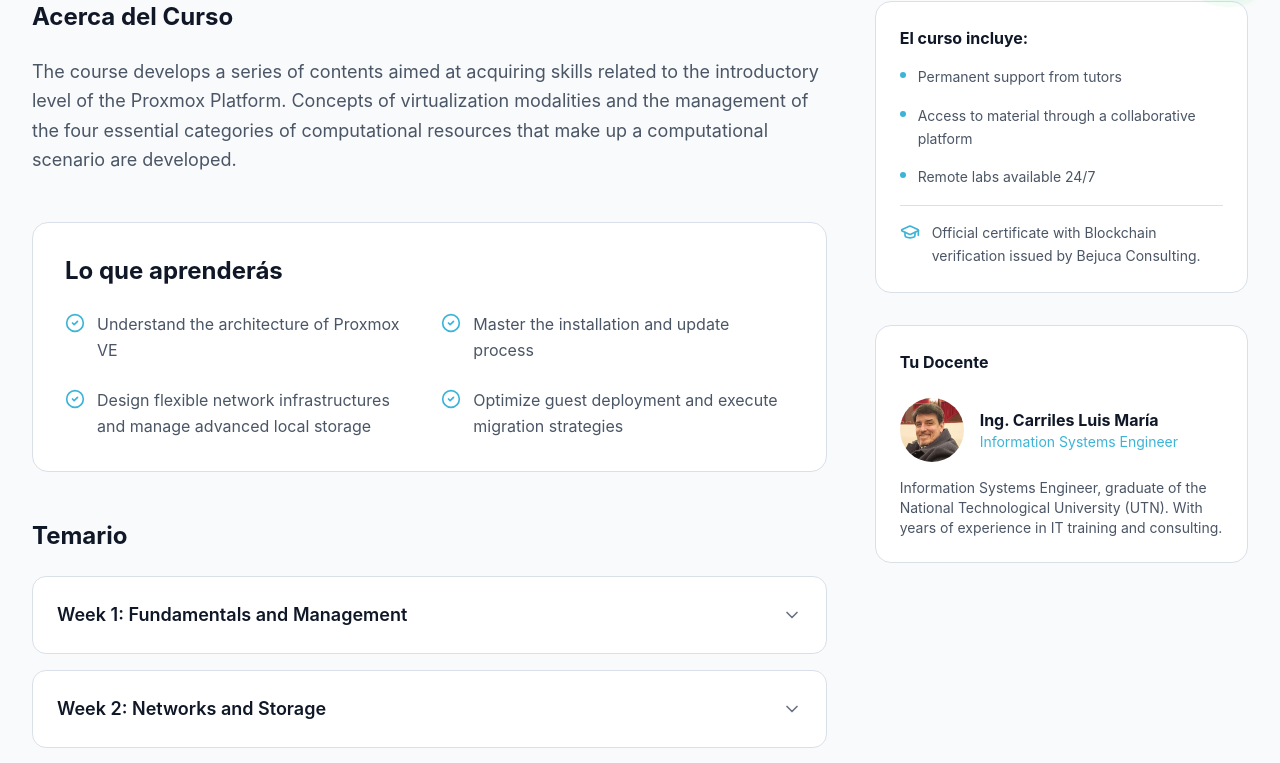
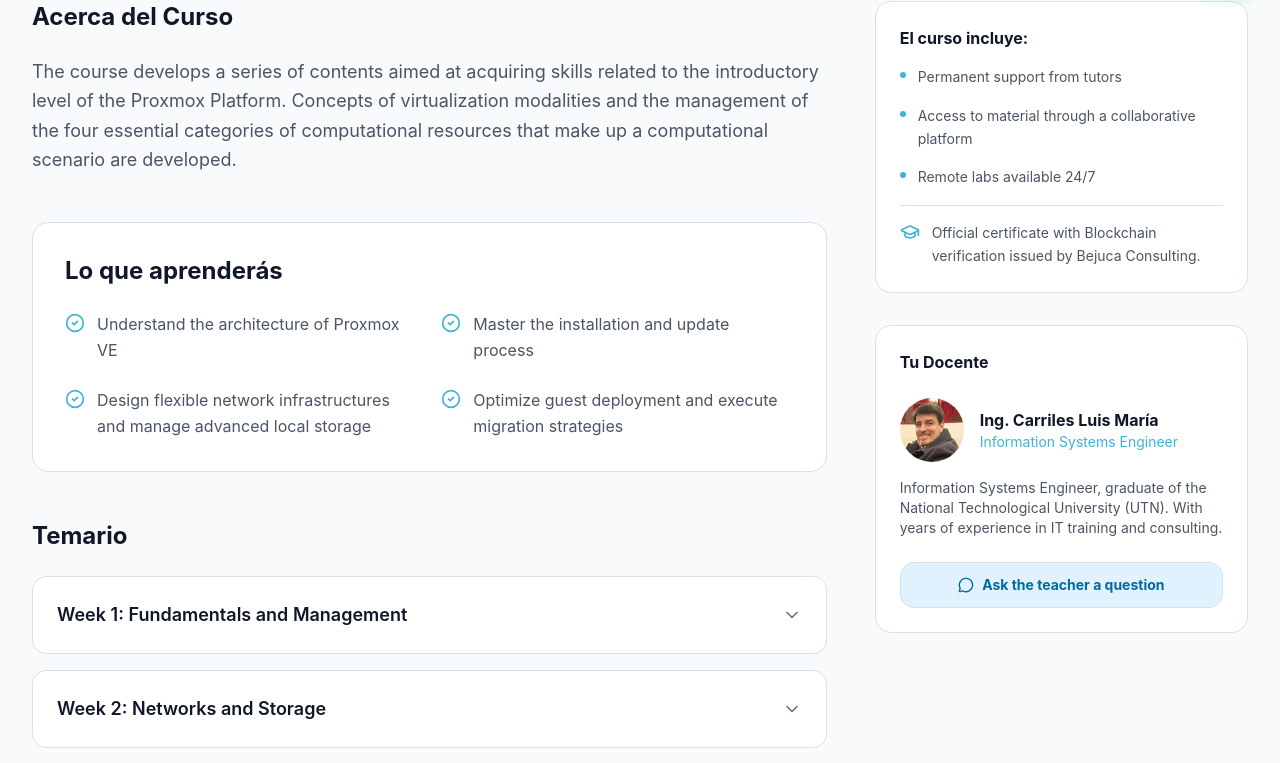
Before and after one commit to JuanCarriles/bejuca-next, a Next.js app: page /en/cursos/proxmox-inicial in a window 1280 px wide. Shown: the part 791-1554 px from the top of the page. Built offline with nearby package versions, Linux system fonts and the light colour scheme.

Commit message:
Agregue la posibilidad de contactar con cada profesor para cada curso

```diff
--- a/messages/en.json
+++ b/messages/en.json
@@ -157,6 +157,7 @@
     "emailNotification": "Once payment is completed, you will automatically receive an email with instructions and course access.",
     "transferBank": "Direct Bank Transfer (Argentina)",
     "transferDiscount": "{discount}% OFF",
-    "coordinateWhatsapp": "Coordinate via WhatsApp"
+    "coordinateWhatsapp": "Coordinate via WhatsApp",
+    "consultTeacher": "Ask the teacher a question"
   }
 }
--- a/messages/es.json
+++ b/messages/es.json
@@ -157,6 +157,7 @@
     "emailNotification": "Una vez realizado el pago, recibirás automáticamente un correo con todas las instrucciones y el acceso al curso.",
     "transferBank": "Transferencia (Argentina)",
     "transferDiscount": "Descuento del {discount}%",
-    "coordinateWhatsapp": "Coordinar por WhatsApp"
+    "coordinateWhatsapp": "Coordinar por WhatsApp",
+    "consultTeacher": "Consultar dudas al docente"
   }
 }
--- a/public/data/courses.json
+++ b/public/data/courses.json
@@ -32,9 +32,9 @@
             "en": "4 Weeks"
         },
         "totalHours": 16,
-        "priceARS": 175000,
-        "priceUSD": 110,
-        "priceTransferARS": 150000,
+        "priceARS": 250000,
+        "priceUSD": 175,
+        "priceTransferARS": 225000,
         "prerequisites": [
             {
                 "es": "Conocimientos en sistemas operativos y redes.",
@@ -182,7 +182,8 @@
                 "en": "Information Systems Engineer, graduate of the National Technological University (UTN). With years of experience in IT training and consulting."
             },
             "photo": "/images/team/luis.jpg",
-            "email": "informes@bejuca.com.ar"
+            "email": "informes@bejuca.com.ar",
+            "phone": "+5493816047152"
         },
         "certificate": {
             "es": "Certificado oficial con verificación Blockchain emitido por Bejuca Consulting.",
--- a/src/components/EnrollmentPage.tsx
+++ b/src/components/EnrollmentPage.tsx
@@ -10,6 +10,7 @@
 import { useTheme } from "@/context/ThemeContext";
 import { Loader2, ArrowLeft, ShieldCheck, MessageCircle } from "lucide-react";
 import Link from "next/link";
+import { useTranslations } from "next-intl";
 
 const schema = z.object({
   fullName: z.string().min(3, "El nombre completo es requerido"),
@@ -27,6 +28,7 @@
 
 export default function EnrollmentPage({ course, locale }: Props) {
   const { theme } = useTheme();
+  const tContact = useTranslations('contact');
   const [isSubmitting, setIsSubmitting] = useState(false);
   const [paymentMethod, setPaymentMethod] = useState<'mercadopago' | 'paypal' | null>(null);
   const [error, setError] = useState<string | null>(null);
@@ -271,7 +273,7 @@
                 : "Si tenés alguna duda o problema con tu inscripción, no dudes en contactarnos. ¡Estamos para ayudarte!"}
             </p>
             <a
-              href="https://wa.me/543815326666"
+              href={`https://wa.me/${(course.instructor.phone || tContact('info.phone.content')).replace(/\D/g, '')}?text=${encodeURIComponent(`Hola, tengo una duda sobre la inscripción al curso de ${course.title[locale as 'es' | 'en']}.`)}`}
               target="_blank"
               rel="noopener noreferrer"
               className="inline-flex items-center gap-2 mt-2 px-6 py-3 rounded-xl font-semibold text-white text-sm transition-all hover:-translate-y-0.5 hover:shadow-lg"
--- a/src/data/courses.ts
+++ b/src/data/courses.ts
@@ -16,6 +16,7 @@
     bio: { es: string; en: string };
     photo: string;
     email: string;
+    phone?: string;
 }
 
 export interface Course {
--- a/src/sections/CourseDetail.tsx
+++ b/src/sections/CourseDetail.tsx
@@ -105,7 +105,7 @@
 
                                             {course.priceTransferARS && (
                                                 <div className={`p-4 rounded-xl border-2 transition-all cursor-pointer hover:-translate-y-0.5 hover:shadow-md ${theme === 'dark' ? 'bg-[#10b981]/10 border-[#10b981]/30' : 'bg-[#ecfdf5] border-[#10b981]/30 shadow-sm'}`}>
-                                                    <a href={`https://wa.me/${tContact('info.phone.content').replace(/\D/g, '')}?text=${encodeURIComponent(`Hola, quisiera inscribirme al curso de ${course.title[currentLocale]} pagando por transferencia bancaria.`)}`} target="_blank" rel="noopener noreferrer" className="block">
+                                                    <a href={`https://wa.me/${(course.instructor.phone || tContact('info.phone.content')).replace(/\D/g, '')}?text=${encodeURIComponent(`Hola, quisiera inscribirme al curso de ${course.title[currentLocale]} pagando por transferencia bancaria.`)}`} target="_blank" rel="noopener noreferrer" className="block">
                                                         <div className="flex justify-between items-center mb-2">
                                                             <span className={`text-xs font-bold uppercase tracking-wider ${theme === 'dark' ? 'text-[#34d399]' : 'text-[#059669]'}`}>
                                                                 {t('transferBank')}
@@ -262,6 +262,15 @@
                                 <p className={`text-sm ${theme === 'dark' ? 'text-gray-400' : 'text-gray-600'}`}>
                                     {course.instructor.bio[currentLocale]}
                                 </p>
+                                <a
+                                    href={`https://wa.me/${(course.instructor.phone || tContact('info.phone.content')).replace(/\D/g, '')}?text=${encodeURIComponent(`Hola ${course.instructor.name}, tengo una consulta sobre el curso de ${course.title[currentLocale]}.`)}`}
+                                    target="_blank"
+                                    rel="noopener noreferrer"
+                                    className={`mt-6 w-full flex items-center justify-center gap-2 text-sm font-bold px-4 py-3 rounded-xl transition-colors ${theme === 'dark' ? 'bg-[#3CB4D8]/10 text-[#3CB4D8] hover:bg-[#3CB4D8]/20 border border-[#3CB4D8]/20' : 'bg-[#e0f2fe] text-[#0369a1] hover:bg-[#bae6fd] border border-[#bae6fd]'}`}
+                                >
+                                    <MessageCircle className="w-4 h-4" />
+                                    {t('consultTeacher')}
+                                </a>
                             </div>
 
                         </div>
```
